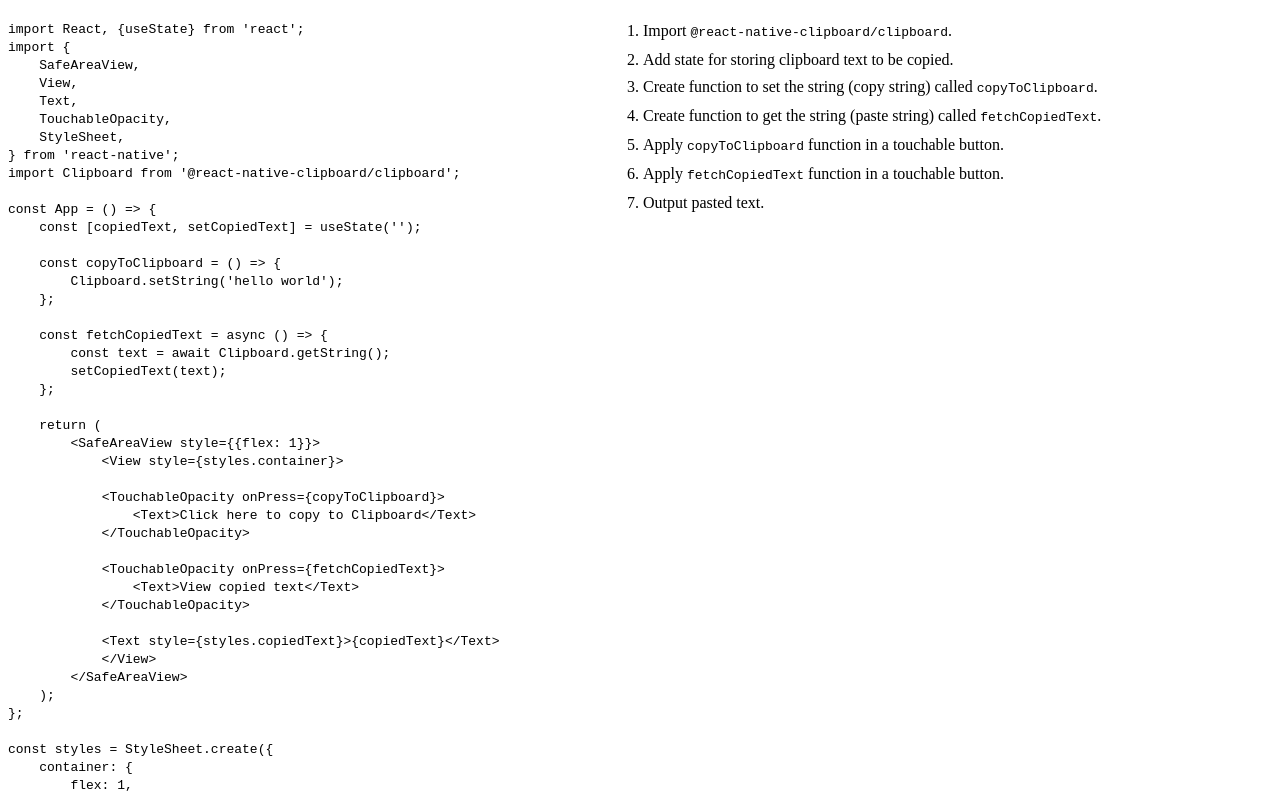
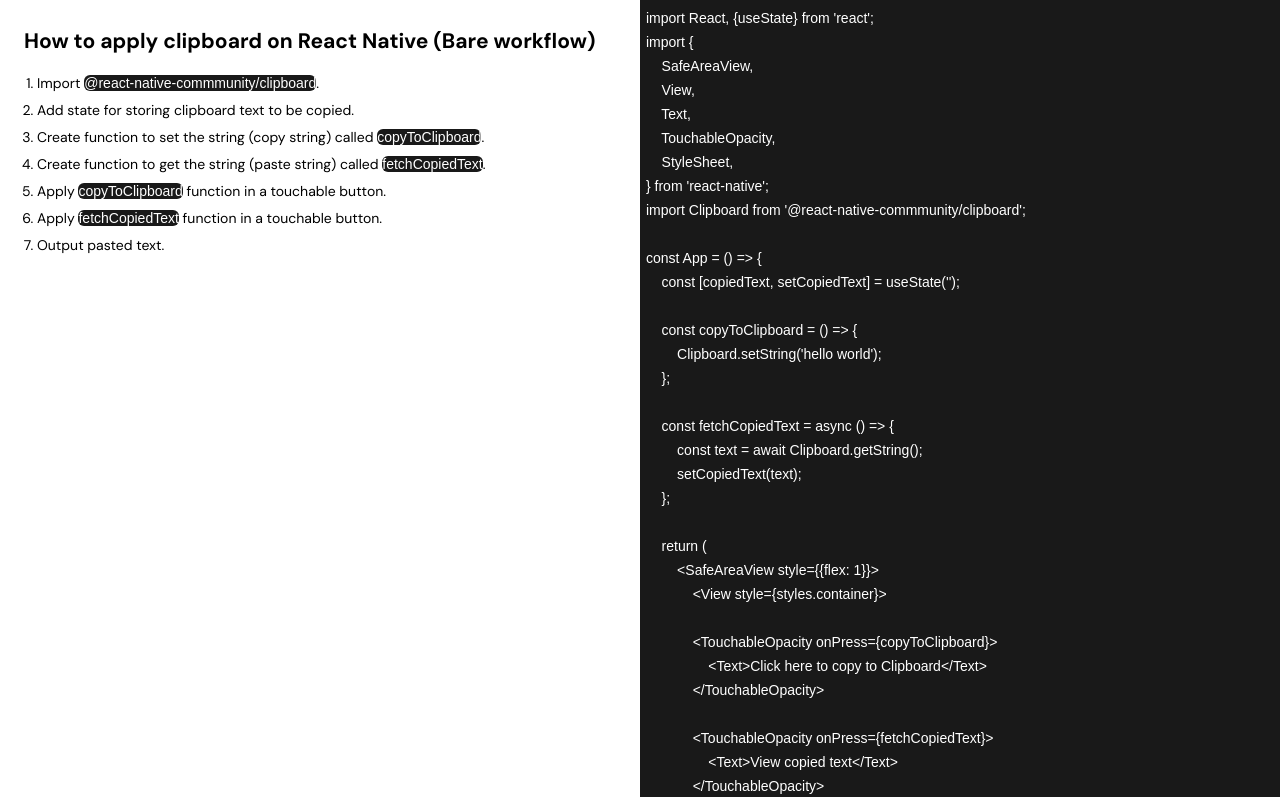
Before and after one commit to daimessdn/html-highligter, a plain HTML site: page index.html in a window 1280 px wide. Shown: the top 797 px of the page. Drawn offline with nearby package versions, Linux system fonts and the light colour scheme.

Commit message:
updated styles on entire page

```diff
--- a/index.html
+++ b/index.html
@@ -1,49 +1,46 @@
 <!DOCTYPE html>
 <html lang="en">
-<head>
-    <meta charset="UTF-8">
-    <meta http-equiv="X-UA-Compatible" content="IE=edge">
-    <meta name="viewport" content="width=device-width, initial-scale=1.0">
+  <head>
+    <meta charset="UTF-8" />
+    <meta http-equiv="X-UA-Compatible" content="IE=edge" />
+    <meta name="viewport" content="width=device-width, initial-scale=1.0" />
     <title>highlight html</title>
 
-    <style>
-        body {
-            line-height: 24px;
+    <link rel="stylesheet" href="./main.css" />
+    <link
+      rel="stylesheet"
+      href="//cdnjs.cloudflare.com/ajax/libs/highlight.js/11.5.1/styles/default.min.css"
+    />
+    <script src="//cdnjs.cloudflare.com/ajax/libs/highlight.js/11.5.1/highlight.min.js"></script>
+  </head>
+  <body>
+    <section id="explanation">
+        <h1>How to apply clipboard on React Native (Bare workflow)</h1>
+        <ol>
+          <li class="explanation-item">
+            Import <code>@react-native-commmunity/clipboard</code>.
+          </li>
+          <li class="explanation-item">
+            Add state for storing clipboard text to be copied.
+          </li>
+          <li class="explanation-item">
+            Create function to set the string (copy string) called
+            <code>copyToClipboard</code>.
+          </li>
+          <li class="explanation-item">
+            Create function to get the string (paste string) called
+            <code>fetchCopiedText</code>.
+          </li>
+          <li class="explanation-item">
+            Apply <code>copyToClipboard</code> function in a touchable button.
+          </li>
+          <li class="explanation-item">
+            Apply <code>fetchCopiedText</code> function in a touchable button.
+          </li>
+          <li class="explanation-item">Output pasted text.</li>
+        </ol>
+    </section>
 
-            display: flex;
-            position: relative;
-        }
-
-        pre {
-            line-height: 18px;
-            width: 50%;
-        }
-
-        #explanation {
-            width: 50%;
-
-            position: fixed;
-            top: 0;
-            right: 0;
-            z-index: 2;
-        }
-
-        .explanation-point {
-            /* transition: all .4s ease; */
-        }
-
-        .explanation-hovered {
-            background-color: #ffd000;
-        }
-
-        .explanation-item {
-            cursor: pointer;
-            margin: 3px;
-        }
-
-    </style>
-</head>
-<body>
     <pre><code>import React, {useState} from 'react';
 import {
     SafeAreaView,
@@ -52,7 +49,7 @@ import {
     TouchableOpacity,
     StyleSheet,
 } from 'react-native';
-<span class="explanation-point">import Clipboard from '@react-native-clipboard/clipboard';</span>
+<span class="explanation-point">import Clipboard from '@react-native-commmunity/clipboard';</span>
 
 const App = () =&gt; {
     <span class="explanation-point">const [copiedText, setCopiedText] = useState('');</span>
@@ -98,37 +95,6 @@ const styles = StyleSheet.create({
 
 export default App;</code></pre>
 
-    <ol id="explanation">
-        <li class="explanation-item">Import <code>@react-native-clipboard/clipboard</code>.</li>
-        <li class="explanation-item">Add state for storing clipboard text to be copied.</li>
-        <li class="explanation-item">Create function to set the string (copy string) called <code>copyToClipboard</code>.</li>
-        <li class="explanation-item">Create function to get the string (paste string) called <code>fetchCopiedText</code>.</li>
-        <li class="explanation-item">Apply <code>copyToClipboard</code> function in a touchable button.</li>
-        <li class="explanation-item">Apply <code>fetchCopiedText</code> function in a touchable button.</li>
-        <li class="explanation-item">Output pasted text.</li>
-    </ol>
-
-    <script>
-        const explanationLabel = Array.from(document.querySelectorAll(".explanation-point"));
-        const explanationDescription = Array.from(document.querySelectorAll(".explanation-item"));
-
-        explanationDescription.forEach((item, index) => {
-            item.addEventListener("mouseover", (e) => {
-                console.log("ini ketika hover", e.target)
-                if (e.target.classList.contains("explanation-item")) {
-                    // explanationLabel[index].classList.toggle("explanation-hovered");
-                    explanationLabel[index].classList.add("explanation-hovered");
-                }
-            });
-
-            item.addEventListener("mouseleave", (e) => {
-                console.log("ini ketika leave", e.target)
-                if (e.target.classList.contains("explanation-item")) {
-                    // explanationLabel[index].classList.toggle("explanation-hovered");
-                    explanationLabel[index].classList.remove("explanation-hovered");
-                }
-            });
-        })
-    </script>
-</body>
+    <script src="./main.js"></script>
+  </body>
 </html>
--- /dev/null
+++ b/main.css
@@ -0,0 +1,72 @@
+@import url('https://fonts.googleapis.com/css2?family=DM+Sans:ital,wght@0,400;0,500;0,700;1,400;1,500;1,700&display=swap');
+
+* {
+    box-sizing: border-box;
+}
+
+html, body {
+  height:  100%;
+
+  scroll-behavior: smooth;
+}
+
+body {
+  line-height: 24px;
+  margin: 0;
+
+  display: flex;
+  position: relative;
+  font-size: 14px;
+
+  font-family: "DM Sans", sans-serif;
+}
+
+pre {
+    padding: 6px;
+    height: 100%;
+}
+
+pre, code {
+  line-height: 24px;
+  font-size: 14px;
+  width: 50%;
+
+  font-family: "Roboto Mono", sans-serif;
+  margin: 0;
+
+  background-color: #191919;
+  color: #fff;
+
+  overflow-x: auto;
+}
+
+code {
+    border-radius: 6px;
+}
+
+#explanation {
+  width: 50%;
+  padding: 12px 12px 12px 24px;
+}
+
+#explanation ol {
+  padding-top: 12px;
+  padding-left: 10px !important;
+  margin: 0;
+  padding: 0;
+}
+
+.explanation-point {
+  /* transition: all .4s ease; */
+}
+
+.explanation-hovered {
+  background-color: #ffd000;
+  color: #222;
+  border-radius: 6px;
+}
+
+.explanation-item {
+  cursor: pointer;
+  margin: 3px;
+}
--- /dev/null
+++ b/main.js
@@ -0,0 +1,27 @@
+const explanationLabel = Array.from(
+  document.querySelectorAll(".explanation-point")
+);
+const explanationDescription = Array.from(
+  document.querySelectorAll(".explanation-item")
+);
+
+explanationDescription.forEach((item, index) => {
+  item.addEventListener("mouseover", (e) => {
+    // console.log("ini ketika hover", e.target);
+    // if (e.target.classList.contains("explanation-item")) {
+    //   explanationLabel[index].classList.toggle("explanation-hovered");
+    explanationLabel[index].classList.add("explanation-hovered");
+
+    // // toggle auto-scroll
+    // explanationLabel[index].scrollIntoView();
+    // }
+  });
+
+  item.addEventListener("mouseleave", (e) => {
+    // console.log("ini ketika leave", e.target);
+    // if (e.target.classList.contains("explanation-item")) {
+    // explanationLabel[index].classList.toggle("explanation-hovered");
+    explanationLabel[index].classList.remove("explanation-hovered");
+    // }
+  });
+});
```
